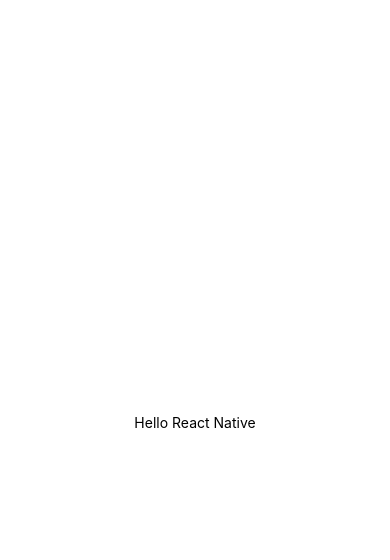
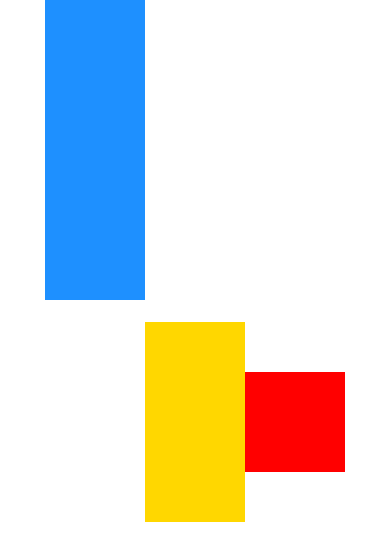
Before and after one commit to Bjthomas11/DoneWithIt-React-Native-App, a React Native app: screen / in a window 390 px wide. Shown: the top 560 px of the page. Built offline with nearby package versions, Linux system fonts and the light colour scheme.

Commit message:
getting use to flexbox on mobile

```diff
--- a/App.js
+++ b/App.js
@@ -1,25 +1,51 @@
-import { StatusBar } from "expo-status-bar";
 import React from "react";
-import { StyleSheet, Text, View } from "react-native";
+import {
+  StyleSheet,
+  Text,
+  View,
+  SafeAreaView,
+  Image,
+  TouchableHighlight,
+  Button,
+  Alert,
+  Platform,
+  StatusBar,
+  Dimensions,
+} from "react-native";
+import {
+  useDimensions,
+  useDeviceOrientation,
+} from "@react-native-community/hooks";
 
 const App = () => {
-  console.log("App started");
-
   return (
-    <View style={styles.container}>
-      <Text>Hello React Native</Text>
-      <StatusBar style="auto" />
+    <View
+      style={{
+        backgroundColor: "#fff",
+        flex: 1,
+        flexDirection: "row",
+        alignItems: "center",
+        justifyContent: "center",
+      }}
+    >
+      <View
+        style={{
+          backgroundColor: "dodgerblue",
+          width: 100,
+          height: 300,
+          alignSelf: "flex-start",
+        }}
+      />
+      <View style={{ backgroundColor: "gold", width: 100, height: 200 }} />
+      <View
+        style={{
+          backgroundColor: "red",
+          width: 100,
+          height: 100,
+        }}
+      />
     </View>
   );
 };
 
-const styles = StyleSheet.create({
-  container: {
-    flex: 1,
-    backgroundColor: "#fff",
-    alignItems: "center",
-    justifyContent: "center",
-  },
-});
-
 export default App;
--- a/package.json
+++ b/package.json
@@ -8,6 +8,7 @@
     "eject": "expo eject"
   },
   "dependencies": {
+    "@react-native-community/hooks": "^2.6.0",
     "expo": "~40.0.0",
     "expo-status-bar": "~1.0.3",
     "react": "16.13.1",
```
Also changed, not shown: 1 other file (tests, documents, lock files or other folders).
